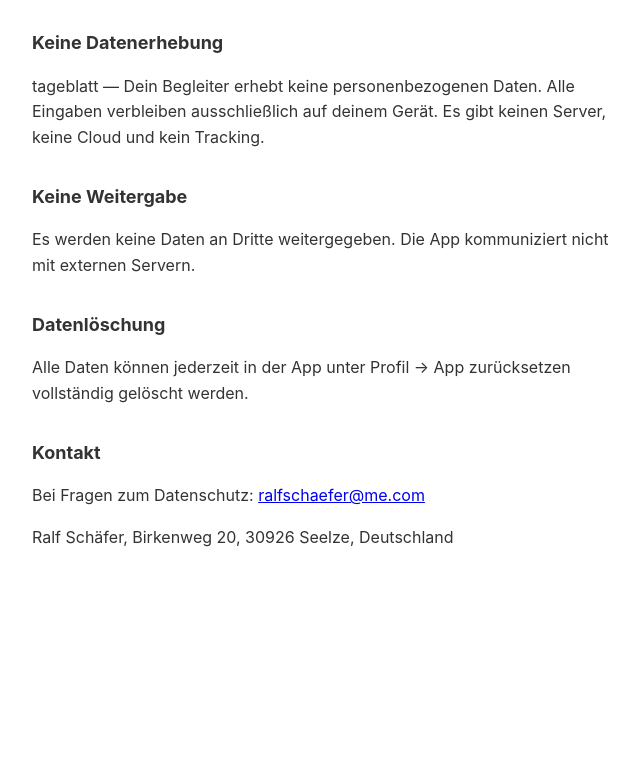
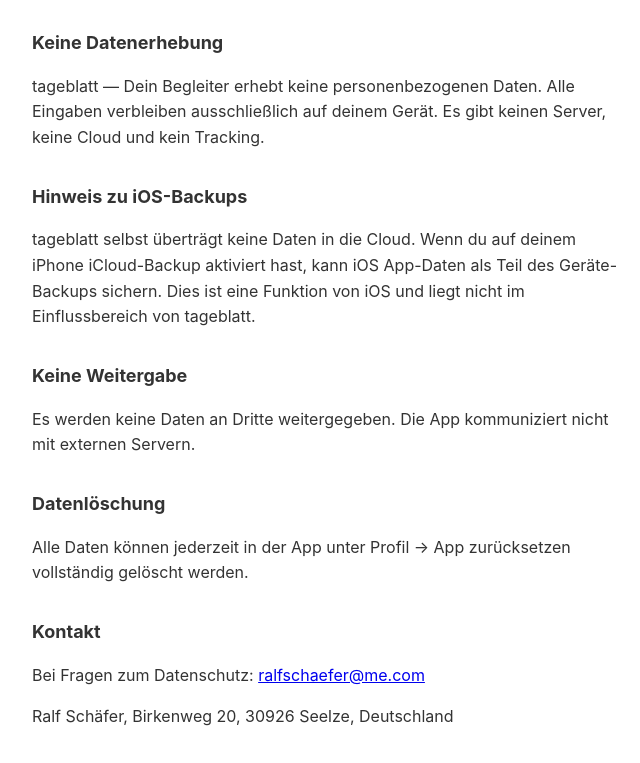
Before and after one commit to vicfight/tageblatt-datenschutz, a plain HTML site: page index.html in a window 1280 px wide. Shown: the part 123-886 px from the top of the page, without its empty margins (308-948 px from the left). Before the commit the page ends 800 px from the top, so only its background shows below. Drawn offline with Linux system fonts and the light colour scheme.

Commit message:
Update index.html

```diff
--- a/index.html
+++ b/index.html
@@ -17,6 +17,9 @@ h2 { font-size: 18px; margin-top: 32px; }
 <h2>Keine Datenerhebung</h2>
 <p>tageblatt — Dein Begleiter erhebt keine personenbezogenen Daten. Alle Eingaben verbleiben ausschließlich auf deinem Gerät. Es gibt keinen Server, keine Cloud und kein Tracking.</p>
 
+<h2>Hinweis zu iOS-Backups</h2>
+<p>tageblatt selbst überträgt keine Daten in die Cloud. Wenn du auf deinem iPhone iCloud-Backup aktiviert hast, kann iOS App-Daten als Teil des Geräte-Backups sichern. Dies ist eine Funktion von iOS und liegt nicht im Einflussbereich von tageblatt.</p>
+
 <h2>Keine Weitergabe</h2>
 <p>Es werden keine Daten an Dritte weitergegeben. Die App kommuniziert nicht mit externen Servern.</p>
 
```
